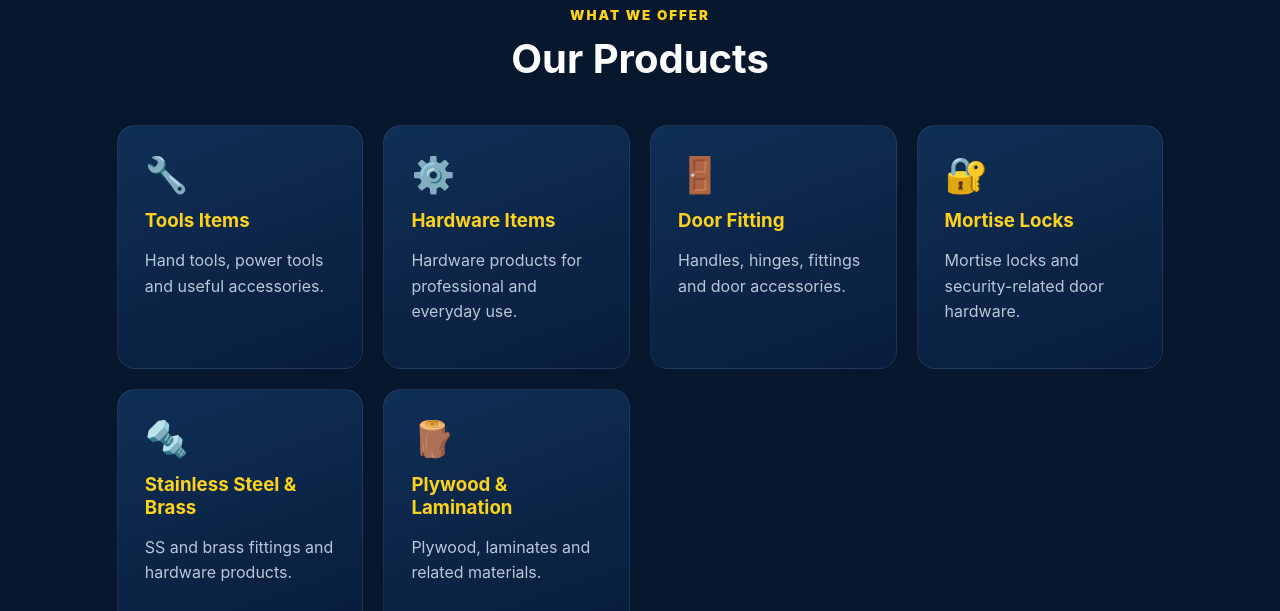
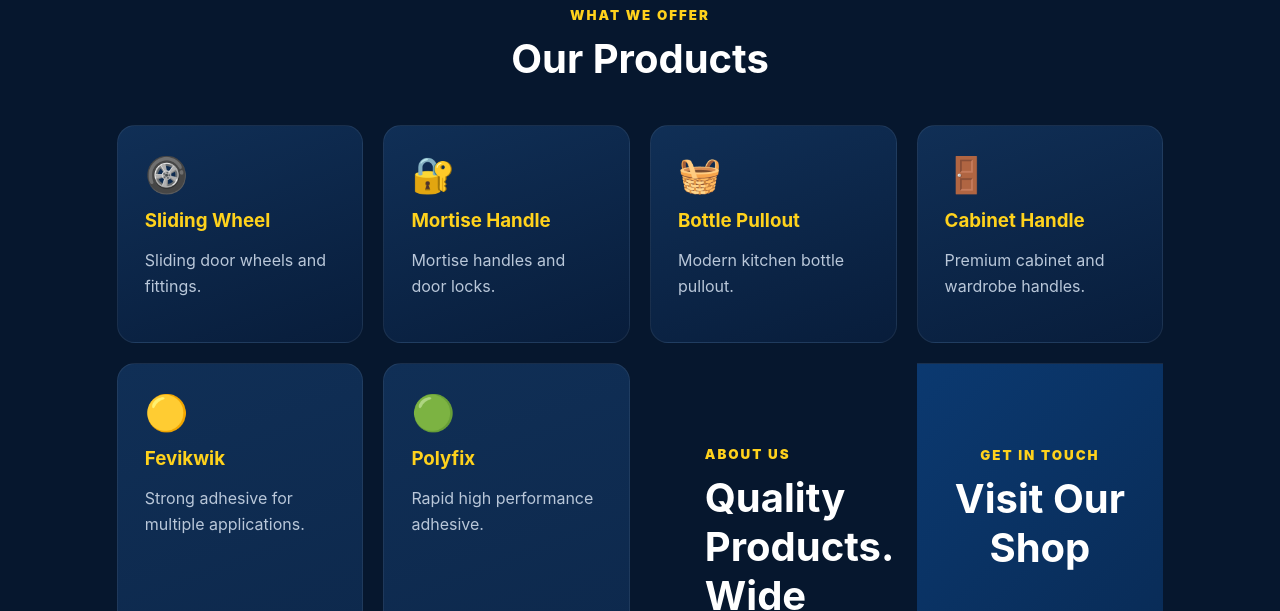
Before and after one commit to surendermali8147309124-tech/Raj-tools-and-hardware-, a plain HTML site: page index.html in a window 1280 px wide. Shown: the part 830-1441 px from the top of the page. Drawn offline with Linux system fonts and the light colour scheme.

Commit message:
Add new product cards to the offerings section
Added new product cards for sliding wheels, mortise handles, bottle pullouts, cabinet handles, Fevikwik, and Polyfix.

```diff
--- a/index.html
+++ b/index.html
@@ -41,14 +41,13 @@ footer{padding:28px 6%;text-align:center;color:#9eafc4;background:#031126}
 <section class="wrap" id="products">
 <div class="title"><small>WHAT WE OFFER</small><h2>Our Products</h2></div>
 <div class="grid">
-<div class="card"><div class="icon">🔧</div><h3>Tools Items</h3><p>Hand tools, power tools and useful accessories.</p></div>
-<div class="card"><div class="icon">⚙️</div><h3>Hardware Items</h3><p>Hardware products for professional and everyday use.</p></div>
-<div class="card"><div class="icon">🚪</div><h3>Door Fitting</h3><p>Handles, hinges, fittings and door accessories.</p></div>
-<div class="card"><div class="icon">🔐</div><h3>Mortise Locks</h3><p>Mortise locks and security-related door hardware.</p></div>
-<div class="card"><div class="icon">🔩</div><h3>Stainless Steel & Brass</h3><p>SS and brass fittings and hardware products.</p></div>
-<div class="card"><div class="icon">🪵</div><h3>Plywood & Lamination</h3><p>Plywood, laminates and related materials.</p></div>
-</div></section>
 
+<div class="card"><div class="icon">🛞</div><h3>Sliding Wheel</h3><p>Sliding door wheels and fittings.</p></div>
+<div class="card"><div class="icon">🔐</div><h3>Mortise Handle</h3><p>Mortise handles and door locks.</p></div>
+<div class="card"><div class="icon">🧺</div><h3>Bottle Pullout</h3><p>Modern kitchen bottle pullout.</p></div>
+<div class="card"><div class="icon">🚪</div><h3>Cabinet Handle</h3><p>Premium cabinet and wardrobe handles.</p></div>
+<div class="card"><div class="icon">🟡</div><h3>Fevikwik</h3><p>Strong adhesive for multiple applications.</p></div>
+<div class="card"><div class="icon">🟢</div><h3>Polyfix</h3><p>Rapid high performance adhesive.</p></div>
 <section class="wrap" id="about"><div class="about">
 <img class="photo" src="shop-poster.png" alt="Raj Tools & Hardware shop">
 <div><div class="title" style="text-align:left;margin-bottom:10px"><small>ABOUT US</small><h2>Quality Products. Wide Range.</h2></div>
```
